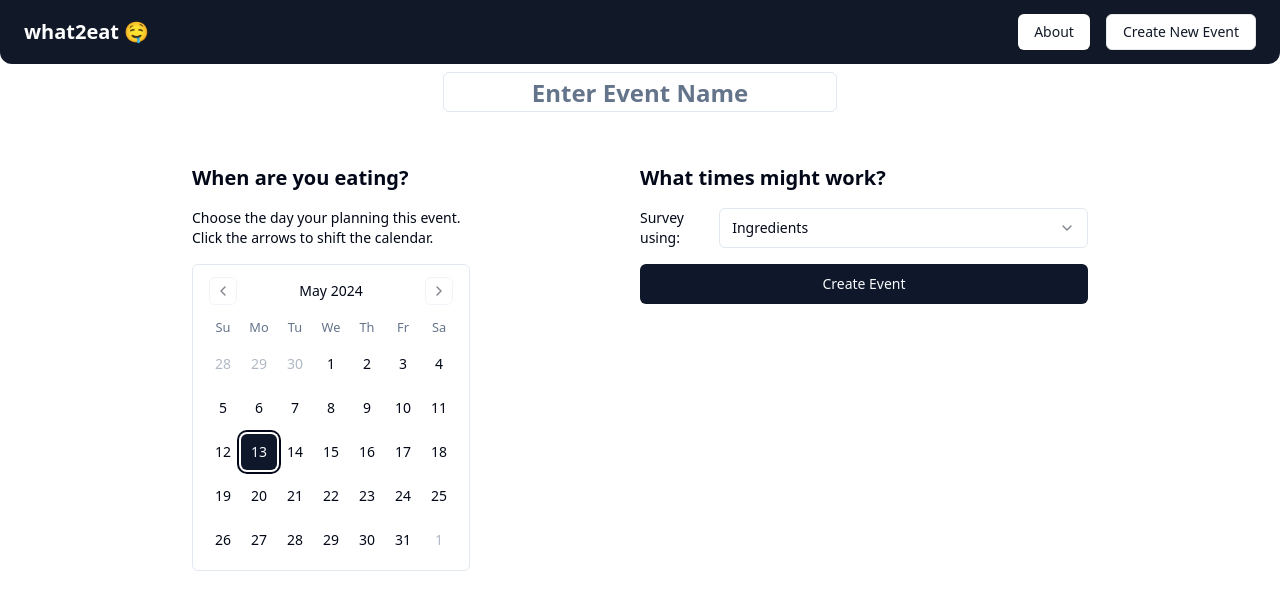
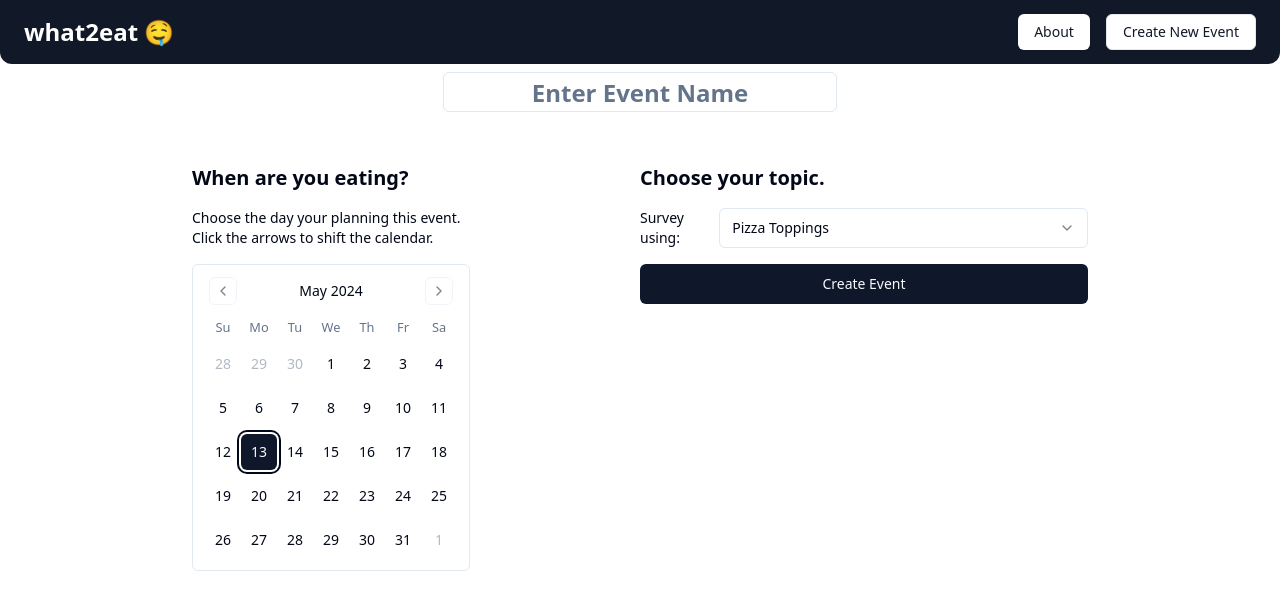
Before and after one commit to akshay-b1/what2eat, a Next.js app: page / in a window 1280 px wide. Shown: the top 610 px of the page. Built offline with nearby package versions, Linux system fonts and the light colour scheme.

Commit message:
minor fixes

```diff
--- a/src/components/ui/navbar.tsx
+++ b/src/components/ui/navbar.tsx
@@ -4,7 +4,7 @@ import Link from "next/link"
 export default function Component() {
   return (
     <header className="flex h-16 w-full items-center justify-between px-4 md:px-6 bg-gray-900 rounded-b-xl">
-      <Link className="text-xl font-semibold text-white" href="/">
+      <Link className="text-2xl font-semibold text-white" href="/">
         what2eat 🤤
       </Link>
       <div className="flex items-center gap-4">
--- a/src/pages/landing.tsx
+++ b/src/pages/landing.tsx
@@ -91,7 +91,7 @@ export default function Landing() {
             </div>
           </div>
           <div className="flex flex-col w-1/2 space-y-4">
-            <h2 className="text-xl font-bold">What times might work?</h2>
+            <h2 className="text-xl font-bold">Choose your topic.</h2>
             <div className="flex items-center space-x-2">
               <label className="text-sm" htmlFor="survey-type">
                 Survey using:
@@ -101,8 +101,8 @@ export default function Landing() {
                   <SelectValue placeholder="Select a type" />
                 </SelectTrigger>
                 <SelectContent>
-                  <SelectItem value="ingredients">Ingredients</SelectItem>
-                  <SelectItem value="cuisines">Cuisines</SelectItem>
+                  <SelectItem value="ingredients">Pizza Toppings</SelectItem>
+                  <SelectItem value="cuisines" disabled>Retaurants</SelectItem>
                 </SelectContent>
               </Select>
             </div>
--- a/src/pages/survey.tsx
+++ b/src/pages/survey.tsx
@@ -208,9 +208,9 @@ export default function Survey({ id }: SurveyProps) {
                   <CardDescription>
                     Name/Password are only for this event.
                     <br />
-                    New to this event? Make up a password.
+                    <strong>New to this event?</strong> Make up a password.
                     <br />
-                    Returning? Use the same name/password.
+                    <strong>Returning?</strong> Use the same name/password.
                   </CardDescription>
                 </CardHeader>
                 <CardContent>
@@ -297,6 +297,8 @@ export default function Survey({ id }: SurveyProps) {
           )}
           <div className="flex justify-center py-10">
             <div className="grid grid-cols-1 gap-4 rounded-lg overflow-auto max-h-[400px] w-3/4 p-6 shadow bg-white dark:bg-gray-900">
+            <h2 className="text-2xl font-bold">Popular Ingredients</h2>
+
               {popularIngredients.map((topping:any) => (
                 <div key={topping.name} className="rounded-lg bg-white p-4 shadow dark:bg-gray-900">
                   <div className="flex items-center justify-between">
```
